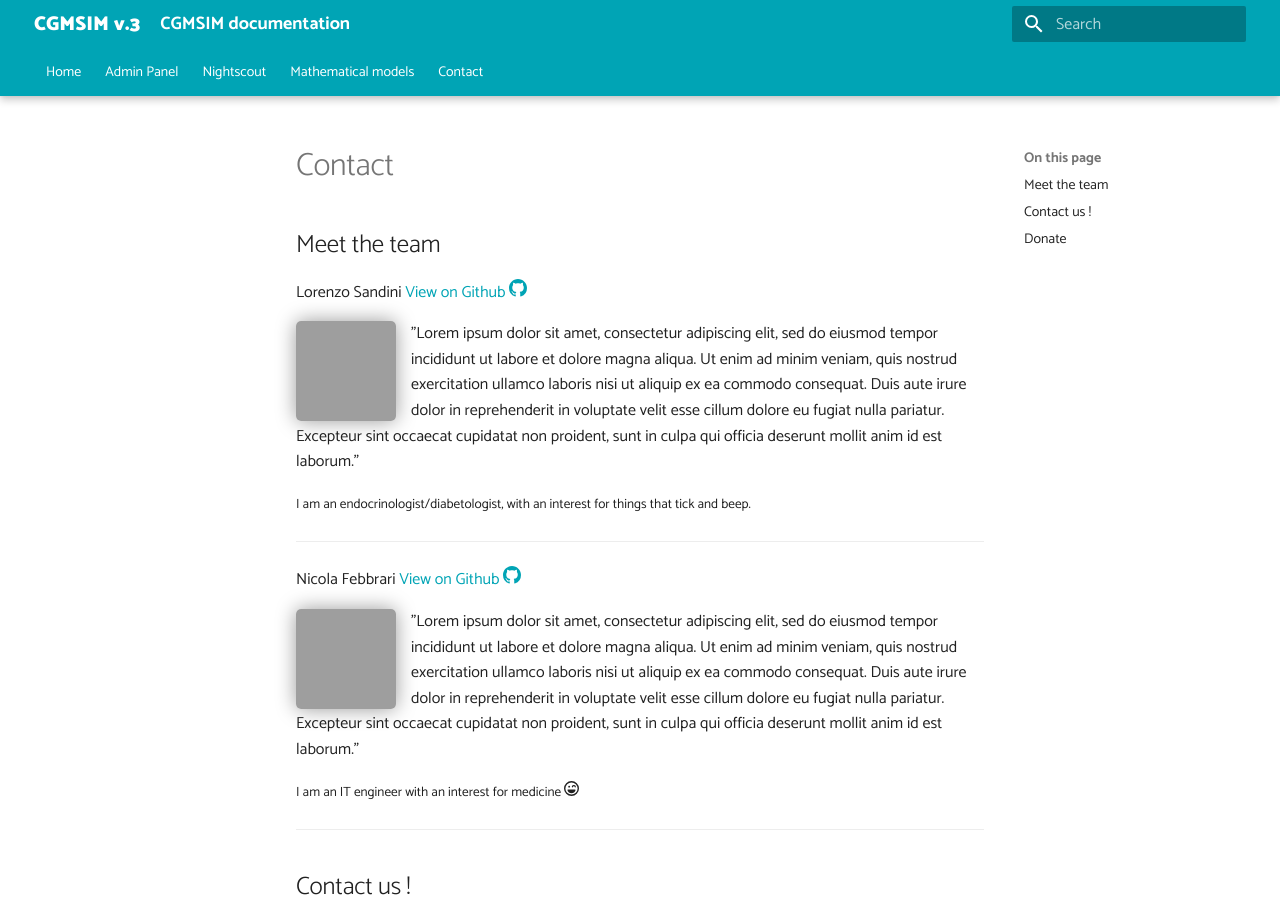
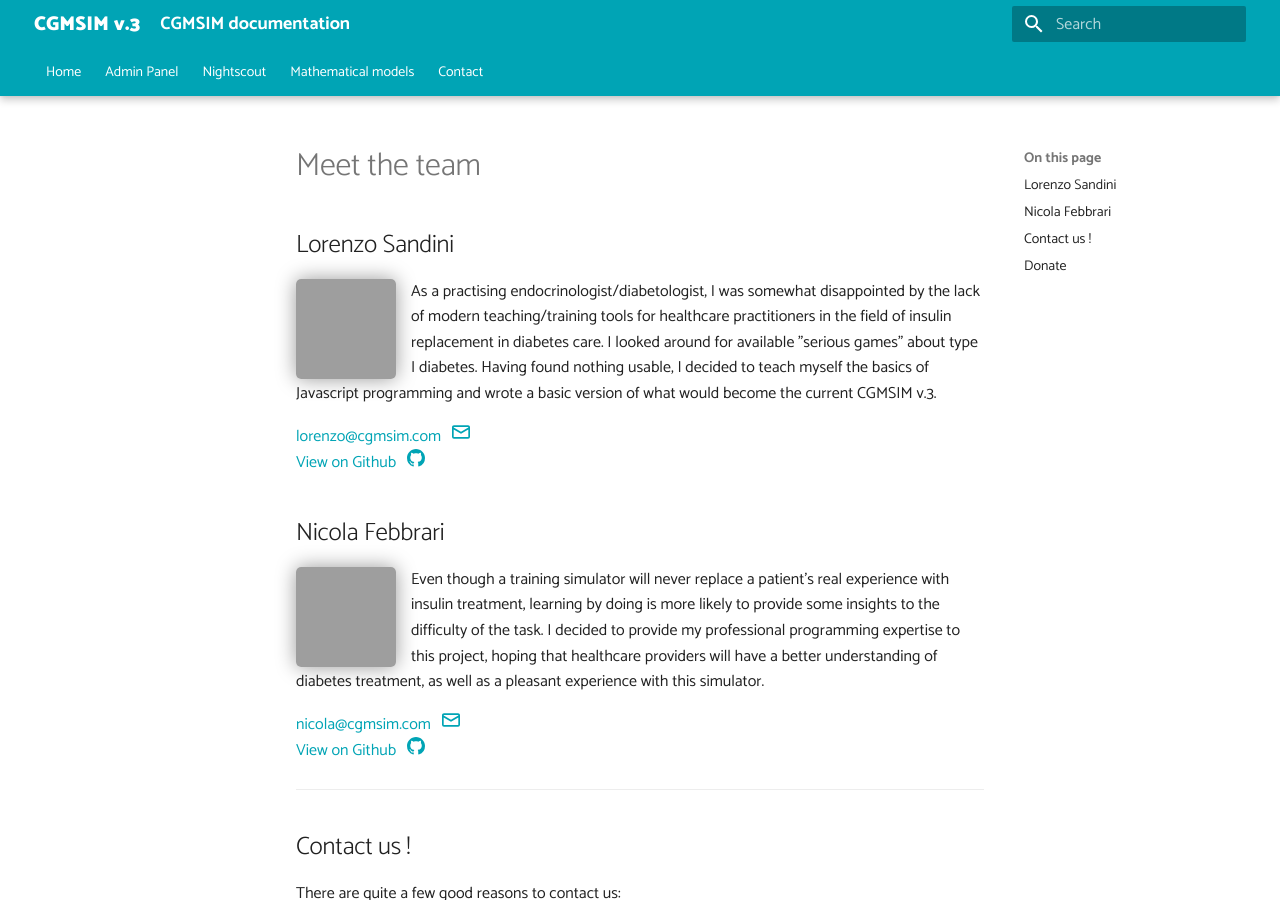
Before and after one commit to lsandini/cgmsim-www, an MkDocs documentation site: the page built from docs/contact/contact.md, in a window 1280 px wide and 900 px high, cut to the strip 0-900 px from the top of the window. Built offline with MkDocs 1.6.1 and Material for MkDocs 9.7.7, drawn with Linux system fonts in a browser that asks for light colours; emoji names are drawn with the system emoji font; grey boxes are pictures that could not be loaded.

Commit message:
content update

```diff
--- a/docs/contact/contact.md
+++ b/docs/contact/contact.md
@@ -1,23 +1,24 @@
-## Meet the team
+# Meet the team
 
-Lorenzo Sandini
-<a href="https://github.com/lsandini" target="blank">View on Github :octicons-mark-github-16:{ .github }</a>
+## Lorenzo Sandini
 
 <img src="https://avatars.githubusercontent.com/u/18611419?v=4" alt="" width="100" height="100" id="hp" style="float: left; margin: 0 15px 0 0;"/>
-"Lorem ipsum dolor sit amet, consectetur adipiscing elit, sed do eiusmod tempor incididunt ut labore et dolore magna aliqua. Ut enim ad minim veniam, quis nostrud exercitation ullamco laboris nisi ut aliquip ex ea commodo consequat. Duis aute irure dolor in reprehenderit in voluptate velit esse cillum dolore eu fugiat nulla pariatur. Excepteur sint occaecat cupidatat non proident, sunt in culpa qui officia deserunt mollit anim id est laborum."
 
-<span style="font-size:smaller">I am an endocrinologist/diabetologist, with an interest for things that tick and beep.</span>
+As a practising endocrinologist/diabetologist, I was somewhat disappointed by the lack of modern teaching/training tools for healthcare practitioners in the field of insulin replacement in diabetes care.
+I looked around for available "serious games" about type I diabetes. Having found nothing usable, I decided to teach myself the basics of Javascript programming and wrote a basic version of what would become the current CGMSIM v.3.
 
-<hr>
+<a href="mailto:lorenzo@cgmsim.com">lorenzo@cgmsim.com &nbsp; :octicons-mail-16:{ .email }</a><br>
+<a href="https://github.com/lsandini" target="blank">View on Github &nbsp; :octicons-mark-github-16:{ .github }</a><br>
 
-Nicola Febbrari
-<a href="https://github.com/nickxbs" target="blank">View on Github :octicons-mark-github-16:{ .github }</a>
+
+## Nicola Febbrari
 
 <img src="https://avatars.githubusercontent.com/u/1084464?v=4" alt="" width="100" height="100" id="hp" style="float: left; margin: 0 15px 0 0;"/>
-"Lorem ipsum dolor sit amet, consectetur adipiscing elit, sed do eiusmod tempor incididunt ut labore et dolore magna aliqua. Ut enim ad minim veniam, quis nostrud exercitation ullamco laboris nisi ut aliquip ex ea commodo consequat. Duis aute irure dolor in reprehenderit in voluptate velit esse cillum dolore eu fugiat nulla pariatur. Excepteur sint occaecat cupidatat non proident, sunt in culpa qui officia deserunt mollit anim id est laborum."
 
-<span style="font-size:smaller">I am an IT engineer with an interest for medicine :fontawesome-regular-face-laugh-wink:</span>
+Even though a training simulator will never replace a patient's real experience with insulin treatment, learning by doing is more likely to provide some insights to the difficulty of the task. I decided to provide my professional programming expertise to this project, hoping that healthcare providers will have a better understanding of diabetes treatment, as well as a pleasant experience with this simulator.
 
+<a href="mailto:nicola@cgmsim.com">nicola@cgmsim.com &nbsp; :octicons-mail-16:{ .email }</a><br>
+<a href="https://github.com/nickxbs" target="blank">View on Github &nbsp; :octicons-mark-github-16:{ .github }</a><br>
 
 <hr>
 
```
Also changed, not shown: docs/model/physical.md (+1 -1 lines), docs/model/random.md (+1 -1 lines), docs/model/uva-padova.md (+13 -0 lines).
